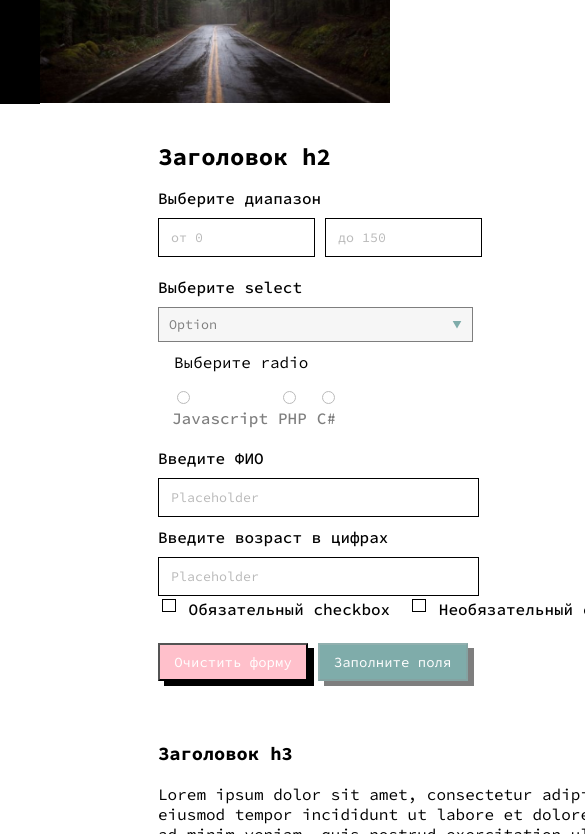
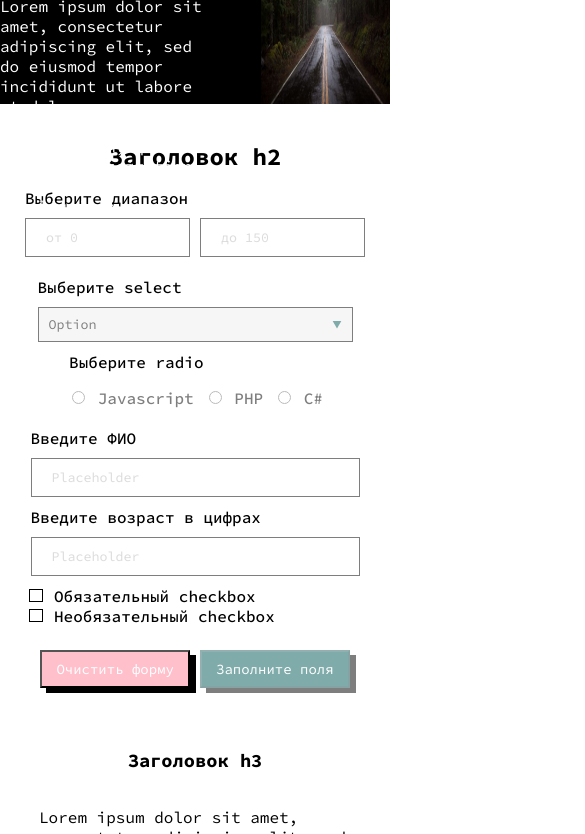
Before and after one commit to RenataGaraeva/Garaeva-R.R.-Test-task-Junior-Frontend-developer, a website built with Vite: page index.html in a window 390 px wide. Shown: the part 117-951 px from the top of the page, 585 px wide, since content can reach past the window. Built offline with nearby package versions, Linux system fonts and the light colour scheme.

Commit message:
fixed adaptive styles

```diff
--- a/index.html
+++ b/index.html
@@ -1,7 +1,7 @@
 <!doctype html>
 <html lang="ru">
   <head>
-    <meta charset="UTF-8" />
+    <meta charset="UTF-8" name="viewport" content="width=device-width, initial-scale=1.0" />
     <title>Тестовое Гараевой Р.Р.</title>
     <link rel="preconnect" href="https://fonts.googleapis.com" />
     <link rel="preconnect" href="https://fonts.gstatic.com" crossorigin />
@@ -27,7 +27,7 @@
       <img class="image" src="imageForHeader.png" alt="road" />
     </header>
     <main>
-      <div>
+      <div class="extraContainerForMain">
         <h2>Заголовок h2</h2>
         <form class="form">
           <div class="containerForListOfQuestionsInForm">
@@ -107,23 +107,25 @@
           </div>
           <div class="containerForCheckboxes">
             <div class="mainContainerForRequiredCheckbox">
-              <label class="containerForRequiredCheckbox">
+
                 <input
                   class="requiredCheckbox"
                   type="checkbox"
                   name="requiredCheckbox"
                   required
                 />
+              <label class="containerForRequiredCheckbox">
                 Обязательный checkbox
               </label>
             </div>
             <div class="mainContainerForNotRequiredCheckbox">
-              <label class="containerForNotRequiredCheckbox">
+
                 <input
                   class="notRequiredCheckbox"
                   type="checkbox"
                   name="notRequiredCheckbox"
                 />
+              <label class="containerForNotRequiredCheckbox">
                 Необязательный checkbox
               </label>
             </div>
--- a/styles.css
+++ b/styles.css
@@ -14,13 +14,13 @@ body {
   position: relative;
   background-color: black;
   flex-grow: 2;
+
 }
 
 .extraInnerContainerForHeadingAndTextInHeader {
   position: absolute;
-
   right: 50px;
-  width: 363px;
+  max-width: 363px;
 }
 .text,
 .firstHeading {
@@ -40,19 +40,19 @@ form {
 }
 h2 {
   text-align: left;
-  width: 645px;
+  max-width: 645px;
   margin: 0 auto;
 }
 .containerForListOfQuestionsInForm {
   display: grid;
   justify-content: center;
-  grid-template-columns: 315px 315px;
-  gap: 10px 15px;
+  grid-template-columns: 315px 315px; /* Здесь 50% 50% указать?*/
   grid-template-areas:
     "InputOfRange . "
     "InputOfSelect InputOfRadio"
     "InputOfName inputOfAge"
     "inputForRequiredCheckbox inputForNotRequiredCheckbox";
+  gap: 10px 15px;
 }
 .infoOfApplicant {
   color: black;
@@ -61,12 +61,12 @@ h2 {
 .containerForCheckboxes {
   display: flex;
   flex-direction: row;
-  width: 645px;
+  max-width: 645px;
   margin: 0 auto;
 }
 
 .groupOButtonsToCleanFormAndSubmitForm {
-  width: 645px;
+  max-width: 645px;
   margin: 0 auto;
 }
 select,
@@ -82,18 +82,20 @@ select,
 
 footer,
 main {
-  margin: 0 158px;
+  display: flex;
+  flex-direction: column;
+  justify-content: center;
 }
 
 h2 {
   margin-bottom: 16px;
 }
 footer {
-  width: 645px;
+  max-width: 645px;
   margin: 0 auto;
 }
 .containerForFirdHeadingAndText {
-  width: 645px;
+  max-width: 645px;
   margin: 0 auto;
   margin-bottom: 36px;
 }
@@ -181,6 +183,7 @@ footer {
 
 .mainContainerForInputOfName {
   grid-area: InputOfName;
+
 }
 
 .mainContainerForInputOfSelect {
@@ -232,8 +235,8 @@ select {
 }
 
 .popup {
-  width: 410px;
-  height: 215px;
+  max-width: 410px;
+  max-height: 215px;
   border: none;
   box-shadow: 10px 10px black;
   position: relative;
@@ -267,6 +270,15 @@ select {
   width: 14px;
   height: 13px;
 }
+
+.mainContainerForRequiredCheckbox,
+.mainContainerForNotRequiredCheckbox {
+  display: flex;
+  flex-direction: row;
+  justify-content: stretch;
+  gap: 8px;
+}
+
 
 .requiredCheckbox:checked,
 .notRequiredCheckbox:checked {
@@ -319,15 +331,73 @@ rotate: 45deg;
   margin-left: 40px;
 }
 
+.buttonToCleanForm:hover,
+input:hover,
+select:hover,
+.labelForRadio:hover,
+.closeBottonForPopup:hover{
+  border: solid 3px purple;
+}
 @media (max-width: 600px) {
-  .image {
-    height: 220px;
+
+  header {
+    display: flex;
+    flex-direction: row;
+    align-items: stretch;
+
   }
 
-.containerForListOfQuestionsInForm {
+  .image {
+    min-height: 220px;
+max-width: 33%;
+    flex-basis: 33%
+  }
+.containerForHeadingAndTextInHeader {
+  flex-basis: 67%;
+  max-width: 67%;
+}
+
+.popup {
+  width: 80%;
+}
+  .borderline {
+    width: 80%;
+  }
+footer,
+  .extraContainerForMain,
+  .containerForFirdHeadingAndText,
+  .containerForListOfQuestionsInForm {
   display: flex;
   flex-direction: column;
+  align-items: center;
   }
+
+.text {
+margin: 0 0;
+  padding: 0 0;
+  max-width: 100%;
+  max-height: 100%;
+}
+  .containerForFirdHeadingAndText {
+    max-width: 80%;
+  }
+  .containerForCheckboxes {
+    display: flex;
+   flex-direction: column;
+    max-width: 648px;
+    gap: 0;
+    margin: 0 0;
+    padding: 0 0;
+  }
+.mainContainerForRadio {
+  max-width: 648px;
+justify-content: stretch;
+
+}
+
+.mainContainerForAge {
+  margin-bottom: 10px;
+}
 }
 .selectOfProjectBuilders
 {
@@ -359,12 +429,18 @@ background-color: rgba(2, 91, 88, 1);
 .inputForRangeTo::placeholder,
 .selectOfProjectBuilders:first-child,
 .inputForName::placeholder,
-.inputToEnterAge::placeholder {
+.inputToEnterAge::placeholder,
+input:not([type = checkbox], [type = radio]) {
   font-family: "Source Code Pro", monospace;
   padding-left: 10px;
   opacity: 0.5;
 }
+select:focus,
+input:not([type = checkbox], [type = radio]):focus {
+  border: solid 5px green;
+}
 
-label {
+label,
+.containerForRadio {
   font-weight: 500;
 }
```
